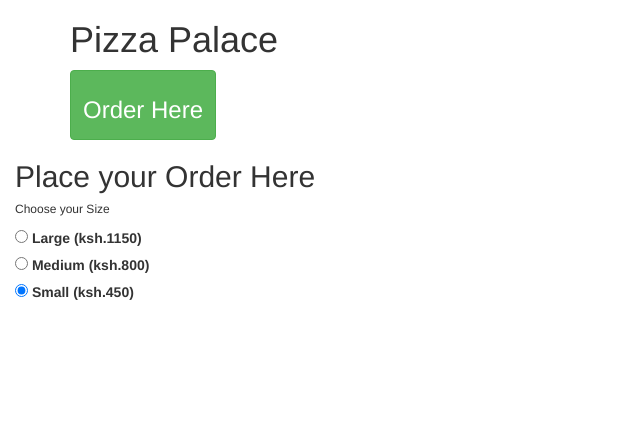
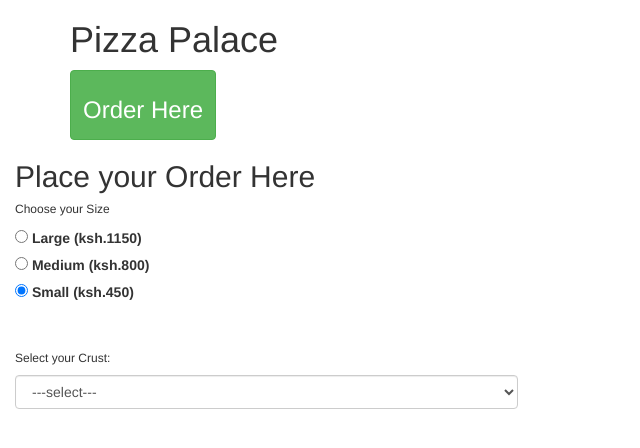
Before and after one commit to pnk96/pizza-palace, a plain HTML site: page index.html in a window 1280 px wide. Shown: the whole page, without its empty margins (0-640 px from the left). Drawn offline with nearby package versions, Linux system fonts and the light colour scheme.

Commit message:
add crust section

```diff
--- a/index.html
+++ b/index.html
@@ -45,6 +45,15 @@
                             </div>
                         </div>
                         <br>
+                        <div class="pizza-crust form-group">
+                            <h6>Select your Crust:</h6>
+                            <select class="input crust form-control" name="crust" id="crust">
+                                <option value="">---select---</option>
+                                <option value="stuffed">Stuffed (ksh.100)</option>
+                                <option value="gluten-free">Gluten-free (ksh.200)</option>
+                                <option value="crispy">Crispy (ksh.150)</option>
+                            </select>
+                        </div>
 
     <script src="https://code.jquery.com/jquery-3.6.0.min.js" integrity="sha256-/xUj+3OJU5yExlq6GSYGSHk7tPXikynS7ogEvDej/m4=" crossorigin="anonymous"></script>
     <script src="js/script.js"></script>
```
